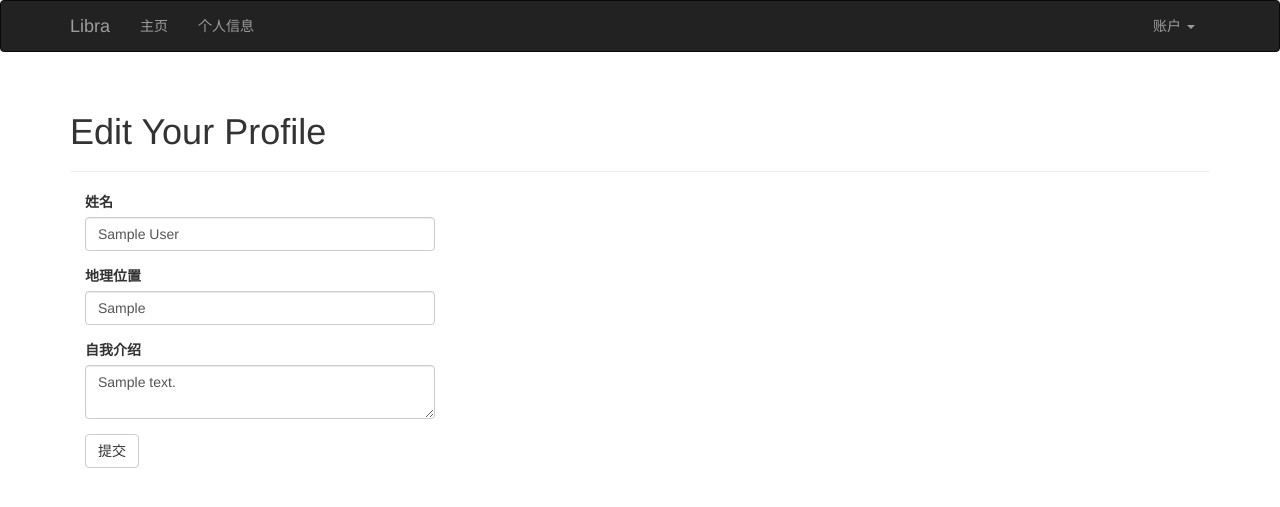
After one commit to Cubcub1/libra, a Flask app: page /edit-profile in a window 1280 px wide. The commit adds this page. Shown: the top 507 px of the page. Run offline with Flask 2, Linux system fonts and the light colour scheme; a user stored in the database is signed in; tables that the repository leaves empty hold one stand-in row (values such as "Sample post"); parts of the project's set-up code (start-up, migrations or seed data) failed here and were passed over; some libraries are stand-ins or nearby versions.

Commit message:
add user profile

```diff
--- a/app/auth/forms.py
+++ b/app/auth/forms.py
@@ -40,7 +40,7 @@ class PasswordResetRequestForm(FlaskForm):
     email = StringField('邮箱', validators=[DataRequired(), Length(1, 64), Email()])
     submit = SubmitField('重置密码')
 
-    def validata_email(self, field):
+    def validate_email(self, field):
         if User.query.filter_by(email=field.data).first() is None:
             raise ValidationError('邮箱不存在.')
 
--- a/app/auth/views.py
+++ b/app/auth/views.py
@@ -58,9 +58,10 @@ def confirm(token):
 
 @auth.before_app_request
 def before_request():
-    if current_user.is_authenticated and not current_user.confirmed and request.endpoint[
-                                                                        :5] != 'auth.' and request.endpoint != 'static':
-        return redirect(url_for('auth.unconfirmed'))
+    if current_user.is_authenticated:
+        current_user.ping()
+        if not current_user.confirmed and request.endpoint[:5] != 'auth.' and request.endpoint != 'static':
+            return redirect(url_for('auth.unconfirmed'))
 
 
 @auth.route('/unconfirmed')
--- a/app/decorators.py
+++ b/app/decorators.py
@@ -8,7 +8,7 @@ from .models import Permission
 
 def permission_required(permission):
     def decorator(f):
-        @wraps
+        @wraps(f)
         def decorated_function(*args, **kwargs):
             if not current_user.can(permission):
                 abort(403)
--- a/app/main/forms.py
+++ b/app/main/forms.py
@@ -1,8 +1,42 @@
 from flask_wtf import FlaskForm
-from wtforms import StringField, SubmitField
-from wtforms.validators import DataRequired
+from wtforms import StringField, SubmitField, BooleanField, SelectField, TextAreaField
+from wtforms.validators import DataRequired, Length, Email, Regexp
+
+from ..models import Role, User
 
 
 class NameForm(FlaskForm):
-    name = StringField('What is your name?',validators=[DataRequired()])
-    submit = SubmitField('Submit')
+    name = StringField('What is your name?', validators=[DataRequired()])
+    submit = SubmitField('提交')
+
+
+class EditProfileForm(FlaskForm):
+    name = StringField('姓名', validators=[Length(0, 64)])
+    location = StringField('地理位置', validators=[Length(0, 64)])
+    about_me = TextAreaField('自我介绍')
+    submit = SubmitField('提交')
+
+
+class EditProfileAdminForm(FlaskForm):
+    email = StringField('邮箱', validators=[DataRequired(), Length(1, 64), Email()])
+    username = StringField('用户名', validators=[DataRequired(), Length(1, 64), Regexp('^[A-Za-z][A-Za-z0-9_.]*$', 0,
+                                                                                    '用户名仅由字母，数字，_构成')])
+    confirmed = BooleanField('确认')
+    role = SelectField('角色', coerce=int)
+    name = StringField('真实姓名', validators=[Length(0, 64)])
+    location = StringField('地理位置', validators=[Length(0, 64)])
+    about_me = TextAreaField('自我介绍')
+    submit = SubmitField('提交')
+
+    def __init__(self, user, *args, **kwargs):
+        super(EditProfileAdminForm, self).__init__(*args, **kwargs)
+        self.role.choices = [(role.id, role.name) for role in Role.query.order_by(Role.name).all()]
+        self.user = user
+
+    def validate_email(self, field):
+        if field.data != self.user.email and User.query.filter_by(email=field.data).first():
+            raise ValueError('邮箱已经存在！')
+
+    def validate_username(self, field):
+        if field.data != self.user.username and User.query.filter_by(username=field.data).first():
+            raise ValueError('用户名已存在！')
--- a/app/main/views.py
+++ b/app/main/views.py
@@ -1,10 +1,12 @@
 from datetime import datetime
 
-from flask import session, current_app, redirect, url_for, render_template
+from flask import session, current_app, redirect, url_for, render_template, abort, flash
+from flask_login import current_user, login_required
 
+from ..decorators import admin_required
 from ..email import send_email
 from ..models import User
-from .forms import NameForm
+from .forms import NameForm, EditProfileForm, EditProfileAdminForm
 from .. import db
 from . import main
 
@@ -26,3 +28,55 @@ def index():
         return redirect(url_for('.index'))
     return render_template('index.html', form=form, name=session.get('name'), known=session.get('known', False),
                            current_time=datetime.utcnow())
+
+
+@main.route('/user/<username>')
+def user(username):
+    user = User.query.filter_by(username=username).first()
+    if user is None:
+        abort(404)
+    return render_template('user.html', user=user)
+
+
+@main.route('/edit-profile', methods=['GET', 'POST'])
+@login_required
+def edit_profile():
+    form = EditProfileForm()
+    if form.validate_on_submit():
+        current_user.name = form.name.data
+        current_user.location = form.location.data
+        current_user.about_me = form.about_me.data
+        db.session.add(current_user)
+        flash('你的信息已经更新了.')
+        return redirect(url_for('.user', username=current_user.username))
+    form.name.data = current_user.name
+    form.location.data = current_user.location
+    form.about_me.data = current_user.about_me
+    return render_template('edit_profile.html', form=form)
+
+
+@main.route('/edit-profile/<int:id>', methods=['GET', 'POST'])
+@login_required
+@admin_required
+def edit_profile_admin(id):
+    user = User.query.get_or_404(id)
+    form = EditProfileAdminForm(user)
+    if form.validate_on_submit():
+        current_user.email = form.email.data
+        current_user.username = form.username.data
+        current_user.confirmed = form.confirmed.data
+        current_user.role = form.role.data
+        current_user.name = form.name.data
+        current_user.location = form.location.data
+        current_user.about_me = form.about_me
+        db.session.add(current_user)
+        flash('你的信息已经更新了.')
+        return redirect(url_for('.user', username=current_user.username))
+    form.email.data = user.email
+    form.username.data = user.username
+    form.confirmed.data = user.confirmed
+    form.role.data = user.role_id
+    form.name.data = user.name
+    form.location.data = user.location
+    form.about_me.data = user.about_me
+    return render_template('edit_profile.html', form=form, user=user)
--- a/app/models.py
+++ b/app/models.py
@@ -1,3 +1,5 @@
+from datetime import datetime
+
 from flask import current_app
 from itsdangerous import TimedJSONWebSignatureSerializer as Serializer
 from flask_login import UserMixin, AnonymousUserMixin
@@ -55,6 +57,11 @@ class User(UserMixin, db.Model):
     username = db.Column(db.String(64), unique=True, index=True)
     password_hash = db.Column(db.String(128))
     confirmed = db.Column(db.Boolean, default=False)
+    name = db.Column(db.String(64))
+    location = db.Column(db.String(64))
+    about_me = db.Column(db.Text())
+    member_since = db.Column(db.DateTime(), default=datetime.utcnow())
+    last_seen = db.Column(db.DateTime(), default=datetime.utcnow())
     role_id = db.Column(db.Integer, db.ForeignKey('roles.id'))
 
     def __init__(self, **kwargs):
@@ -137,6 +144,10 @@ class User(UserMixin, db.Model):
     def is_administrator(self):
         return self.can(Permission.ADMINISTER)
 
+    def ping(self):
+        self.last_seen = datetime.utcnow()
+        db.session.add(self)
+
     def __repr__(self):
         return '<User %r>' % self.username
 
--- a/app/templates/404.html
+++ b/app/templates/404.html
@@ -1,6 +1,6 @@
 {% extends "base.html" %}
 
-{% block title %}Flasky - Page Not Found{% endblock %}
+{% block title %}Libra - Page Not Found{% endblock %}
 
 {% block page_content %}
     <div class="page-header">
--- a/app/templates/500.html
+++ b/app/templates/500.html
@@ -1,6 +1,6 @@
 {% extends "base.html" %}
 
-{% block title %}Flasky - Internal Server Error{% endblock %}
+{% block title %}Libra - Internal Server Error{% endblock %}
 
 {% block page_content %}
     <div class="page-header">
--- a/app/templates/base.html
+++ b/app/templates/base.html
@@ -8,7 +8,7 @@
 
 
 
-{% block title %}Flasky{% endblock %}
+{% block title %}Libra{% endblock %}
 
 {% block navbar %}
     <div class="navbar navbar-inverse" role="navigation">
@@ -20,24 +20,27 @@
                     <span class="icon-bar"></span>
                     <span class="icon-bar"></span>
                 </button>
-                <a class="navbar-brand" href="/">Flasky</a>
+                <a class="navbar-brand" href="/">Libra</a>
             </div>
             <div class="navbar-collapse collapse">
                 <ul class="nav navbar-nav">
-                    <li><a href="/">Home</a></li>
+                    <li><a href="{{ url_for('main.index') }}">主页</a></li>
+                    {% if current_user.is_authenticated %}
+                        <li><a href="{{ url_for('main.user', username=current_user.username) }}">个人信息</a></li>
+                    {% endif %}
                 </ul>
                 <ul class="nav navbar-nav navbar-right">
                     {% if current_user.is_authenticated %}
                         <li class="dropdown">
-                            <a href="#" class="dropdown-toggle" data-toggle="dropdown">Account <b class="caret"></b></a>
+                            <a href="#" class="dropdown-toggle" data-toggle="dropdown">账户 <b class="caret"></b></a>
                             <ul class="dropdown-menu">
-                                <li><a href="{{ url_for('auth.change_password') }}">Change Password</a></li>
-                                <li><a href="{{ url_for('auth.change_email_request') }}">Change Email</a></li>
-                                <li><a href="{{ url_for('auth.logout') }}">Log Out</a></li>
+                                <li><a href="{{ url_for('auth.change_password') }}">修改密码</a></li>
+                                <li><a href="{{ url_for('auth.change_email_request') }}">修改邮箱</a></li>
+                                <li><a href="{{ url_for('auth.logout') }}">退出登录</a></li>
                             </ul>
                         </li>
                     {% else %}
-                        <li><a href="{{ url_for('auth.login') }}">Log In</a></li>
+                        <li><a href="{{ url_for('auth.login') }}">登录</a></li>
                     {% endif %}
                 </ul>
             </div>
--- /dev/null
+++ b/app/templates/edit_profile.html
@@ -0,0 +1,13 @@
+{% extends "base.html" %}
+{% import "bootstrap/wtf.html" as wtf %}
+
+{% block title %}Libra - 修改 个人信息{% endblock %}
+
+{% block page_content %}
+<div class="page-header">
+    <h1>Edit Your Profile</h1>
+</div>
+<div class="col-md-4">
+    {{ wtf.quick_form(form) }}
+</div>
+{% endblock %}
--- a/app/templates/index.html
+++ b/app/templates/index.html
@@ -1,7 +1,7 @@
 {% extends 'base.html' %}
 
 {% block title %}
-Flasky
+Libra
 {% endblock %}
 
 {% block page_content %}
--- a/app/templates/mail/new_user.html
+++ b/app/templates/mail/new_user.html
@@ -1,2 +1 @@
-
 User <b>{{ user.username }}</b> has joined.
```
Also changed, not shown: app/templates/403.html (added, +9 -0 lines), app/templates/user.html (+28 -26 lines).
